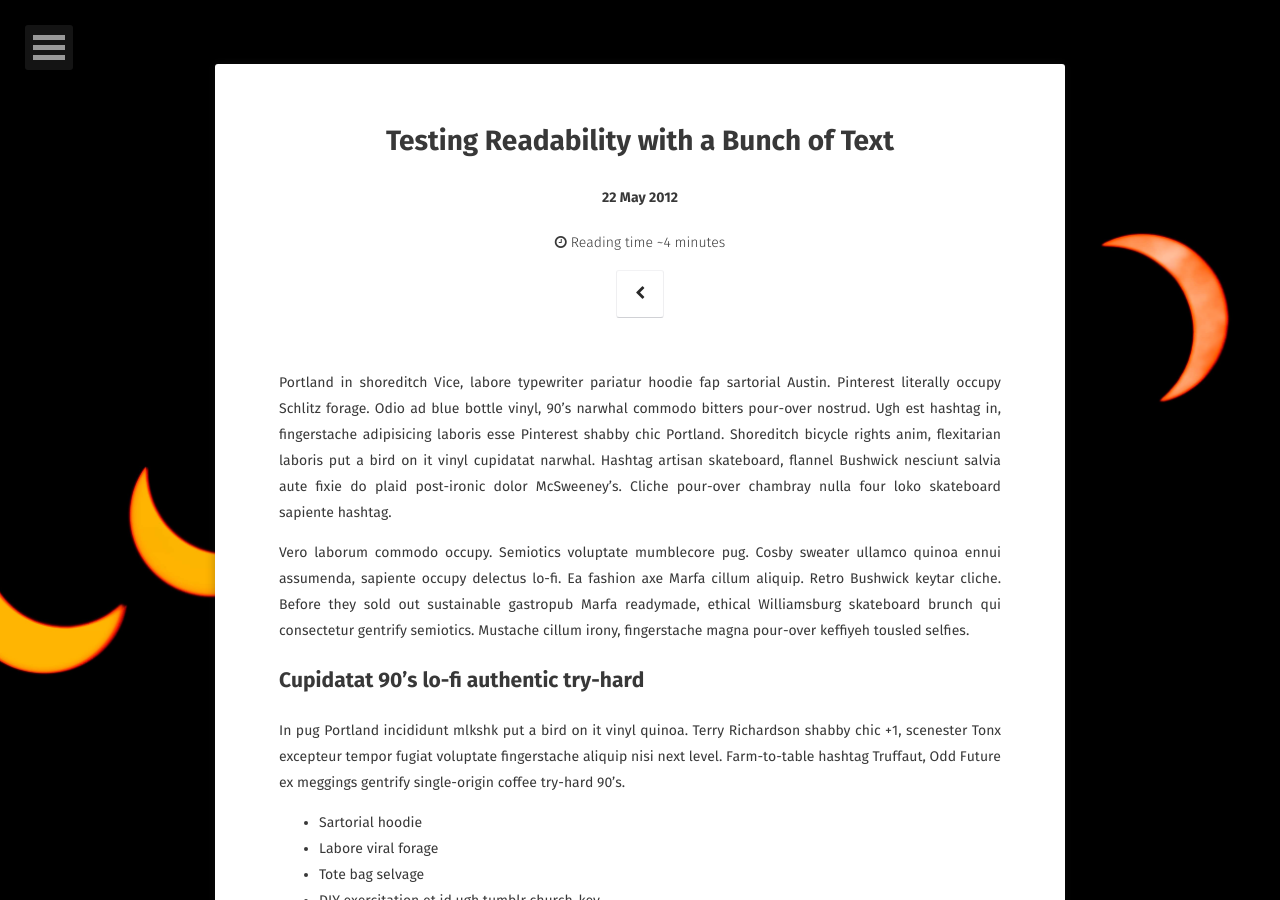
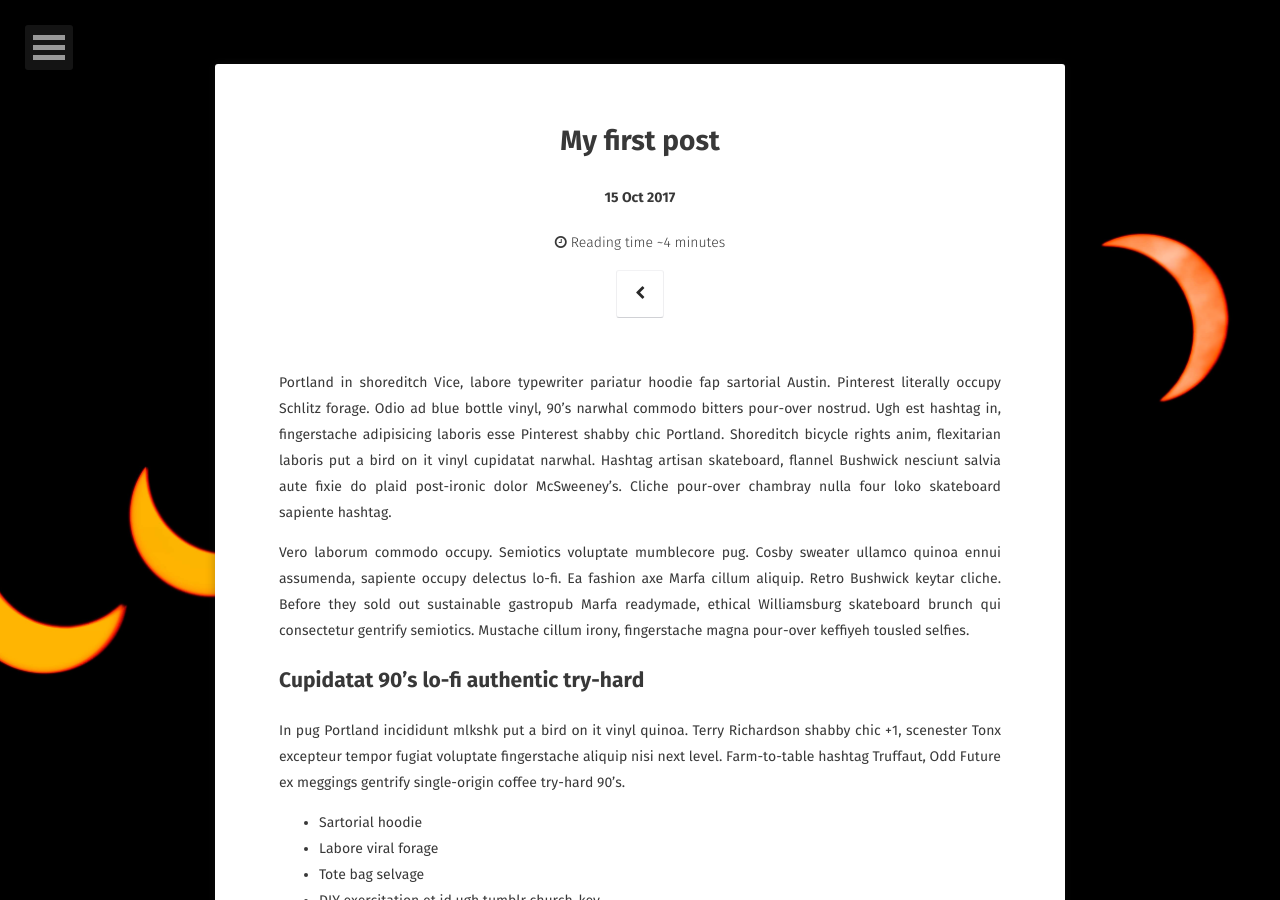
Before and after one commit to aroraakshit/aroraakshit.github.io, a Jekyll site: the page built from _posts/2012-05-22-readability-post.md, in a window 1280 px wide and 900 px high. Built offline with Jekyll 4.4.1, drawn with Linux system fonts in a browser that asks for light colours; some web fonts are replaced; comment, search, counter and statistics services are not loaded; some of the changed text lies outside the part shown.

```diff
--- a/_config.yml
+++ b/_config.yml
@@ -26,7 +26,7 @@ sass:
   style:            compressed
 
 # Comments
-disqus_shortname:   akshitarora
+disqus_shortname:   https-aroraakshit-github-io
 
 # Social
 # if you don't have any of social below, comment the line.
--- a/_posts/2012-05-22-readability-post.md
+++ b/_posts/2012-05-22-readability-post.md
@@ -1,9 +1,9 @@
 ---
 layout: post
-title: "Testing Readability with a Bunch of Text"
-date: 2012-05-22
-excerpt: "A ton of text to test readability."
-tags: [sample post, readability, test]
+title: "My first post"
+date: 2017-10-15
+excerpt: "Sample Post."
+tags: [test, moon]
 comments: true
 ---
 
```
Also changed, not shown: _includes/disqus_comments.html (+16 -0 lines), about/index.md (+2 -3 lines), 13 other files.
